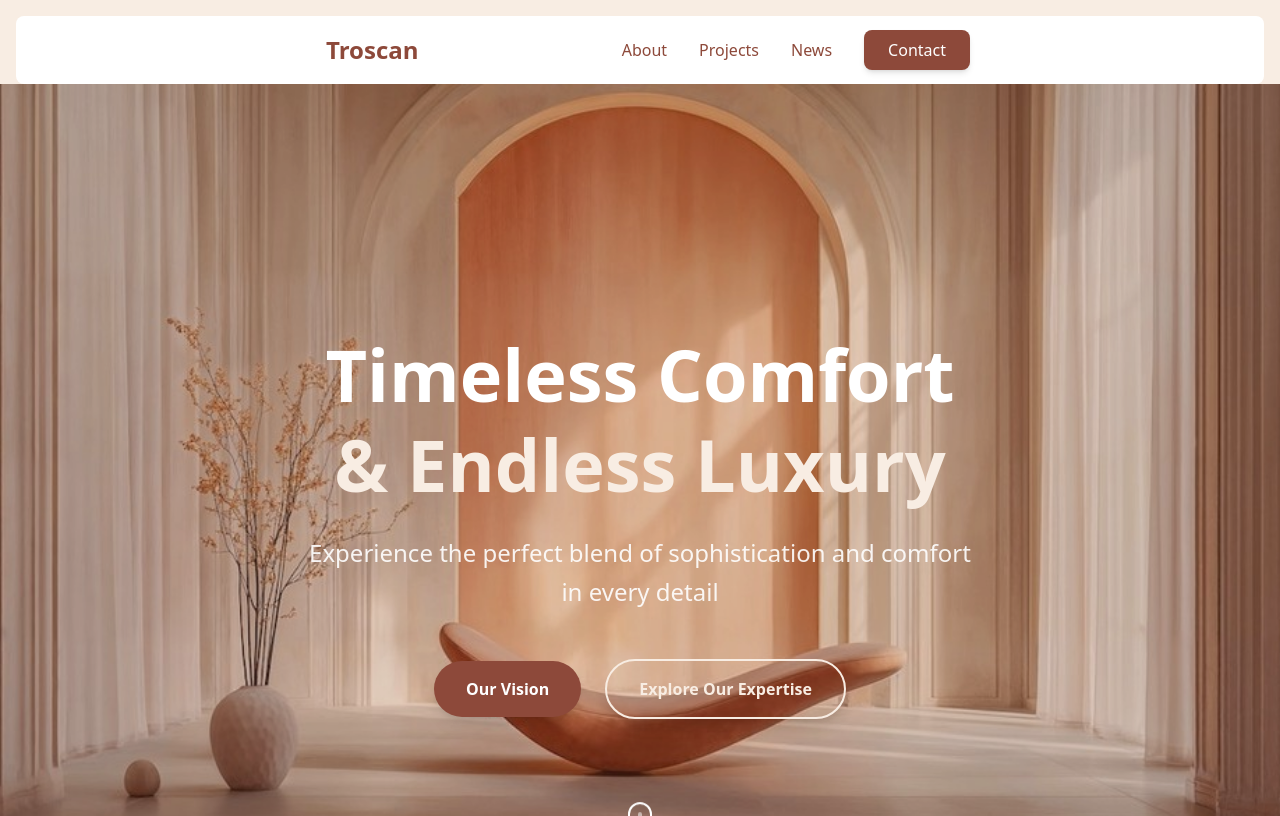
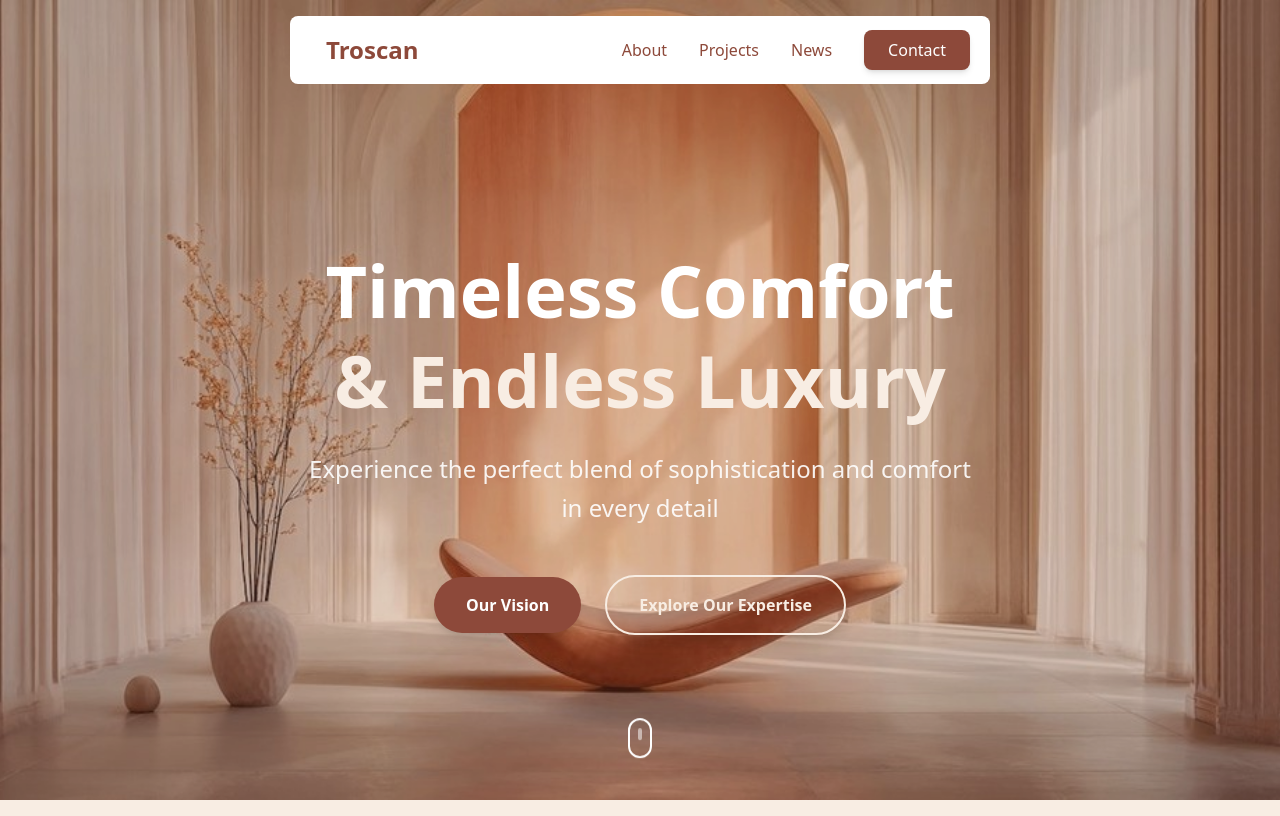
Before and after one commit to robinahmed12/troscan-web-clone, a Next.js app: page / in a window 1280 px wide. Shown: the top 816 px of the page. Built offline with nearby package versions, Linux system fonts and the light colour scheme.

Commit message:
updated navbar with stciky

```diff
--- /dev/null
+++ b/src/app/components/Footer.jsx
@@ -0,0 +1,52 @@
+import React from 'react';
+
+const Footer = () => {
+  return (
+    <footer className="bg-[#884F3D] mt-14 text-[#f8ede3] px-6 py-16">
+      <div className="text-center mb-10">
+        <h2 className="text-xl font-semibold tracking-wide">Troscán</h2>
+      </div>
+
+      <div className="grid grid-cols-1 sm:grid-cols-3 gap-8 text-center sm:text-left max-w-5xl mx-auto">
+        {/* Sitemap */}
+        <div>
+          <h3 className="uppercase text-sm tracking-wide mb-3">Sitemap</h3>
+          <ul className="space-y-2 text-sm">
+            <li><a href="#" className="hover:underline">About</a></li>
+            <li><a href="#" className="hover:underline">Projects</a></li>
+            <li><a href="#" className="hover:underline">News</a></li>
+            <li><a href="#" className="hover:underline">Contact</a></li>
+          </ul>
+        </div>
+
+        {/* Socials */}
+        <div>
+          <h3 className="uppercase text-sm tracking-wide mb-3">Socials</h3>
+          <ul className="space-y-2 text-sm">
+            <li><a href="#" className="hover:underline">Facebook</a></li>
+            <li><a href="#" className="hover:underline">Instagram</a></li>
+            <li><a href="#" className="hover:underline">LinkedIn</a></li>
+            <li><a href="#" className="hover:underline">Twitter</a></li>
+          </ul>
+        </div>
+
+        {/* More */}
+        <div>
+          <h3 className="uppercase text-sm tracking-wide mb-3">More</h3>
+          <ul className="space-y-2 text-sm">
+            <li><a href="#" className="hover:underline">License</a></li>
+            <li><a href="#" className="hover:underline">Grainient</a></li>
+            <li><a href="#" className="hover:underline">Inspirux</a></li>
+            <li><a href="#" className="hover:underline">Store</a></li>
+          </ul>
+        </div>
+      </div>
+
+      <div className="border-t border-[#f8ede3]/30 mt-12 pt-4 text-center text-xs text-[#f8ede3]/80">
+        © 2025, All rights reserved
+      </div>
+    </footer>
+  );
+};
+
+export default Footer;
--- a/src/app/components/Landing/Banner.jsx
+++ b/src/app/components/Landing/Banner.jsx
@@ -1,14 +1,10 @@
-"use client";
-
+'use client';
 import Image from "next/image";
-import { useState } from "react";
 import Navbar from "../Navbar";
 
-
 export default function Banner() {
-
   return (
-    <div className="relative w-full h-screen">
+    <div className="relative w-full h-screen pt-20"> {/* Adjusted pt-20 to account for navbar height */}
       {/* Background Image */}
       <Image
         src="/banner.jpeg"
@@ -16,13 +12,14 @@ export default function Banner() {
         fill
         style={{ objectFit: "cover" }}
         priority
-        className=" z-10 bg-no-repeat"
+        className="z-10 bg-no-repeat"
       />
 
       {/* Dark Overlay */}
       <div className="absolute inset-0 bg-[rgba(141,73,58,0.2)] z-10"></div>
+
       {/* Hero Content */}
-      <div className="relative pt-20 z-20 flex flex-col items-center justify-center h-full px-4 sm:px-6 lg:px-8">
+      <div className="relative z-20 flex flex-col items-center justify-center h-full px-4 sm:px-6 lg:px-8">
         <div className="text-center max-w-4xl mx-auto">
           <h1 className="text-white text-4xl sm:text-5xl md:text-6xl lg:text-7xl font-bold leading-tight mb-6">
             <span className="block">Timeless Comfort</span>
--- a/src/app/components/Navbar.jsx
+++ b/src/app/components/Navbar.jsx
@@ -6,8 +6,10 @@ const Navbar = () => {
   const [isOpen, setIsOpen] = useState(false);
 
   return (
-    <nav className="sticky top-0 z-50 bg-white rounded-lg mx-4 mt-4">
-      <div className="max-w-[700px] mx-auto px-5 py-1.5">
+    <nav className="fixed w-full top-0 z-50">
+      <div className="flex justify-center w-full mt-4"> {/* Centering container */}
+        <div className="bg-white rounded-lg mx-4 max-w-[700px] w-full"> {/* White background with max-width */}
+          <div className="px-5 py-1.5">
             <div className="flex justify-between items-center h-14">
               {/* Logo */}
               <div className="flex-shrink-0 pl-4">
@@ -110,6 +112,8 @@ const Navbar = () => {
               </div>
             </div>
           </div>
+        </div>
+      </div>
     </nav>
   );
 };
--- a/src/app/layout.js
+++ b/src/app/layout.js
@@ -1,6 +1,7 @@
 import { Geist, Geist_Mono } from "next/font/google";
 import "./globals.css";
 import Navbar from "./components/Navbar";
+import Footer from "./components/Footer";
 
 const geistSans = Geist({
   variable: "--font-geist-sans",
@@ -30,7 +31,9 @@ export default function RootLayout({ children }) {
         </header>
 
         <main>{children}</main>
-        <footer></footer>
+        <footer>
+          <Footer/>
+        </footer>
       </body>
     </html>
   );
```
Also changed, not shown: src/app/page.js (+10 -5 lines). Lines whose indentation alone changed are shown as unchanged.
